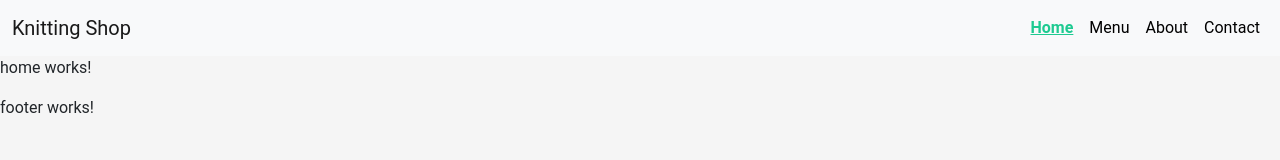
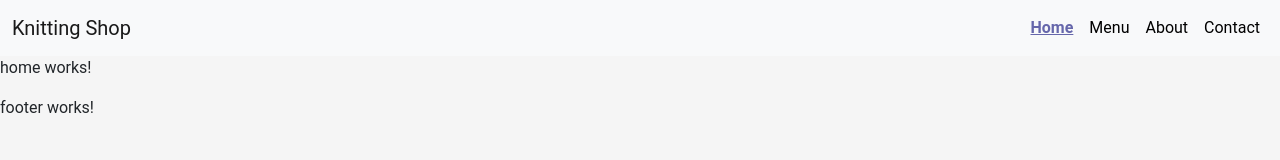
Before and after one commit to marzfd/Angular, an Angular app in the folder knitting-website/: page / in a window 1280 px wide. Shown: the top 160 px of the page. Built offline with nearby package versions, Linux system fonts and the light colour scheme.

Commit message:
Change style

```diff
--- a/knitting-website/src/app/components/navbar/navbar.component.css
+++ b/knitting-website/src/app/components/navbar/navbar.component.css
@@ -3,7 +3,7 @@
 }
 
 .navbar-light .navbar-nav .nav-link.active-link {
-  color: #1eca91;
+  color: #6667ab;
   font-weight: bold;
   text-decoration: underline;
 }
```
